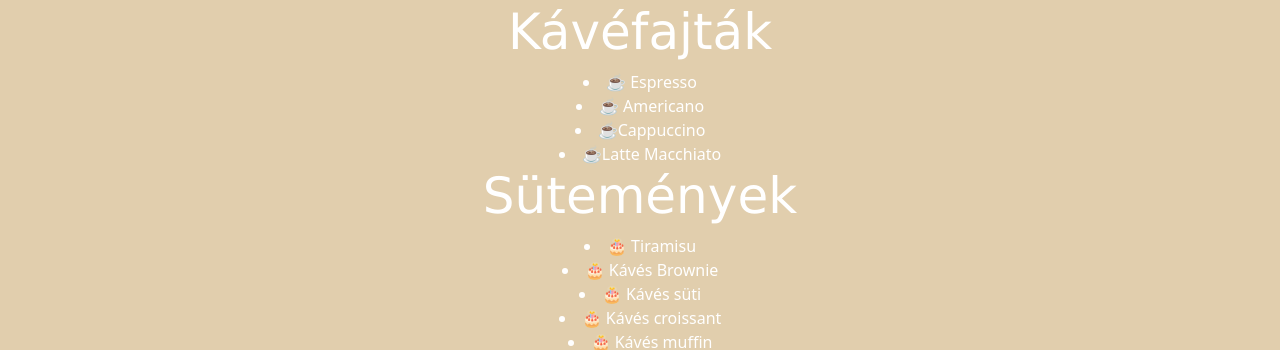
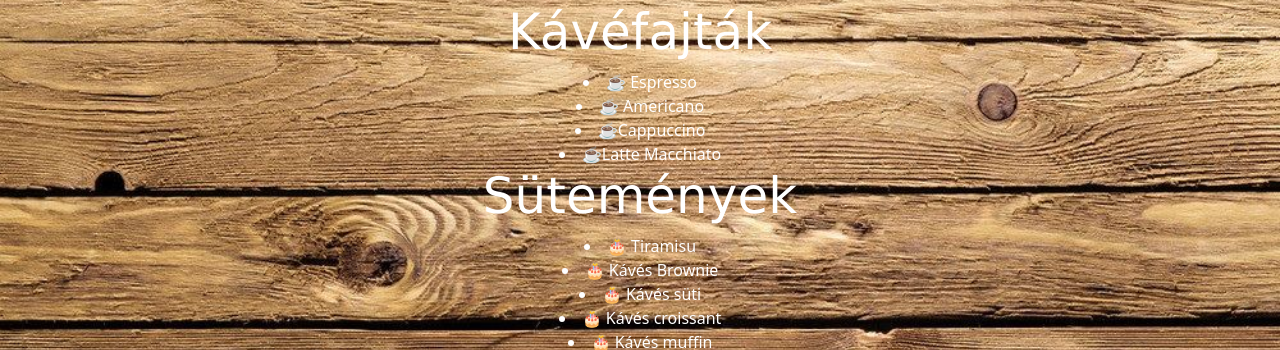
Before and after one commit to Robinhood0123/Kirajok, a plain HTML site: page kavezo_uj/Kiraj-Caffe.html in a window 1280 px wide. Shown: the part 151-501 px from the top of the page. Drawn offline with Linux system fonts and the light colour scheme; files that its build step writes are made by us from their sources.

Commit message:
11.21
háttér

```diff
--- a/kavezo_uj/Kiraj-Caffe.html
+++ b/kavezo_uj/Kiraj-Caffe.html
@@ -10,7 +10,7 @@
     <title>Lucky</title>
     <style>
         body{
-            background-image: url(keto.jpg);
+            background-image: url(alma.jfif);
             background-attachment: fixed;
             background-size: cover;
             background-position: center;
```
Also changed, not shown: kavezo_uj/alma.jfif (added).
